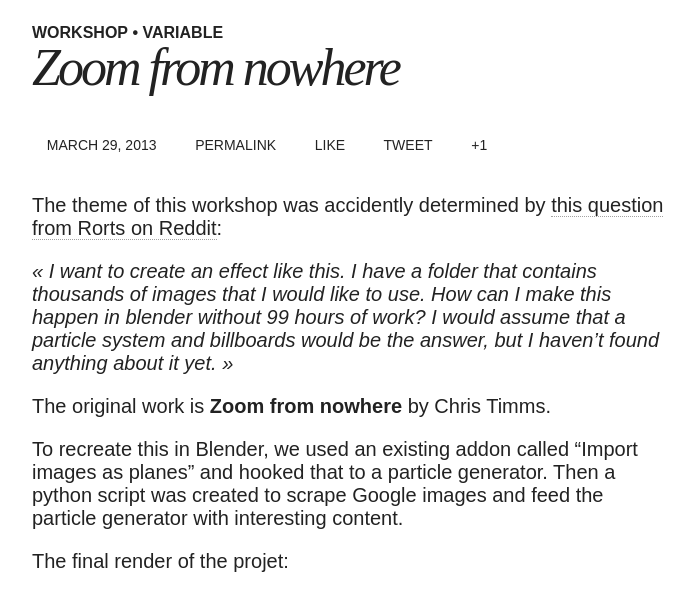
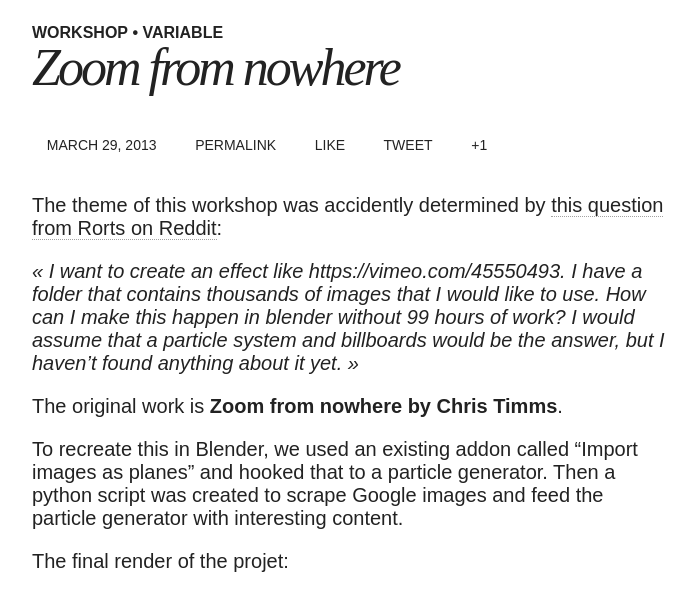
Before and after one commit to Blender-Brussels/blender-brussels.github.io, a Jekyll site: the page built from _posts/2013-03-29-Zoom.md, in a window 1280 px wide and 900 px high, scrolled down 739 px, cut to the strip 0-589 px from the top of the window. Shown: the whole strip, without its empty margins (288-984 px from the left). Built offline with Jekyll 4.4.1, drawn with Linux system fonts in a browser that asks for light colours; nearby versions of some CDN libraries.

Commit message:
changed links

```diff
--- a/_posts/2013-03-29-Zoom.md
+++ b/_posts/2013-03-29-Zoom.md
@@ -15,9 +15,9 @@
 
 The theme of this workshop was accidently determined by [this question from Rorts on Reddit](http://www.reddit.com/r/blender/comments/1b794f/how_to_create_stream_of_images/):
 
-*« I want to create an effect like [this](https://vimeo.com/45550493). I have a folder that contains thousands of images that I would like to use. How can I make this happen in blender without 99 hours of work? I would assume that a particle system and billboards would be the answer, but I haven't found anything about it yet. »*
+*« I want to create an effect like [https://vimeo.com/45550493](https://vimeo.com/45550493). I have a folder that contains thousands of images that I would like to use. How can I make this happen in blender without 99 hours of work? I would assume that a particle system and billboards would be the answer, but I haven't found anything about it yet. »*
 
-The original work is **Zoom from nowhere** by Chris Timms.
+The original work is **[Zoom from nowhere](https://vimeo.com/45550493) by Chris Timms**.
 
 To recreate this in Blender, we used an existing addon called "Import images as planes" and hooked that to a particle generator. Then a python script was created to scrape Google images and feed the particle generator with interesting content.
 
```
